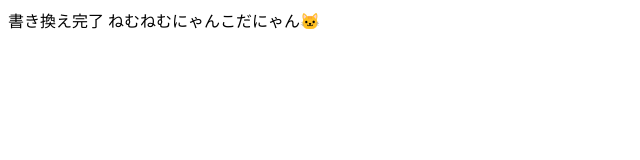
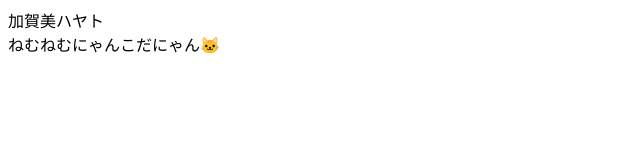
Before and after one commit to icy-rhyme/2-2-11-19-24223, a plain HTML site: page index.html in a window 1280 px wide. Shown: the whole page, without its empty margins (0-640 px from the left). Drawn offline with Linux system fonts and the light colour scheme.

Commit message:
Update index.html

```diff
--- a/index.html
+++ b/index.html
@@ -5,7 +5,7 @@
     <title>タイトル</title>
   </head>
   <body>
-    書き換え完了
+    加賀美ハヤト<br>
     ねむねむにゃんこだにゃん🐱
   </body>
 </html>
```
